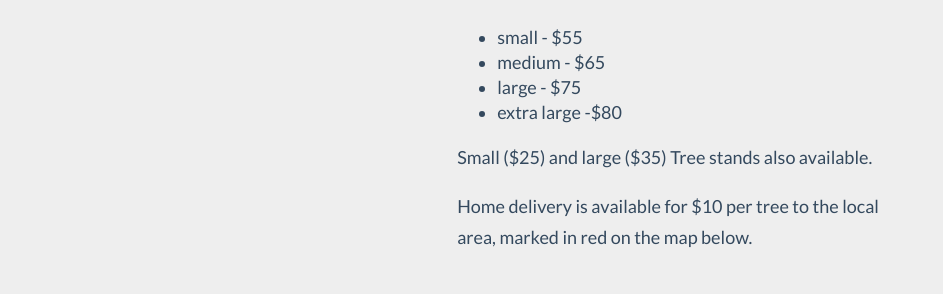
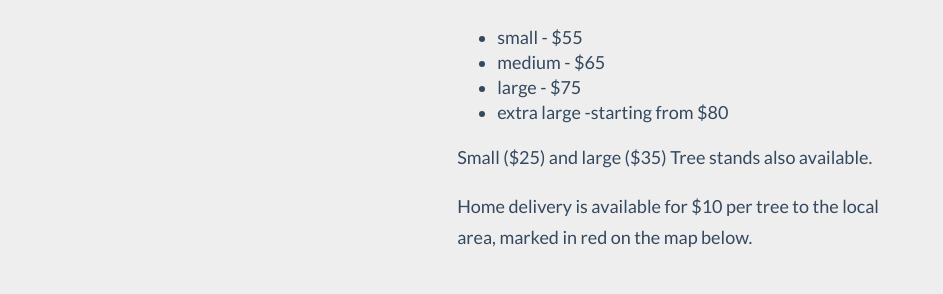
Before and after one commit to johngardinerrovers/jgrtrees, a Jekyll site: the page built from index.md, in a window 1280 px wide. Shown: the part 792-1086 px from the top of the page, without its empty margins (198-1141 px from the left). Built offline with Jekyll 4.4.1, drawn with Linux system fonts in a browser that asks for light colours; nearby versions of some CDN libraries; library files that are not in the unit come from our copies; our own code applies the rules of GitHub Pages for plain Markdown files.

Commit message:
Update index.md

```diff
--- a/index.md
+++ b/index.md
@@ -34,7 +34,7 @@
 *   small - $55
 *   medium - $65
 *   large - $75
-*   extra large -$80
+*   extra large -starting from $80
 
 Small ($25) and large ($35) Tree stands  also available.
 
```
